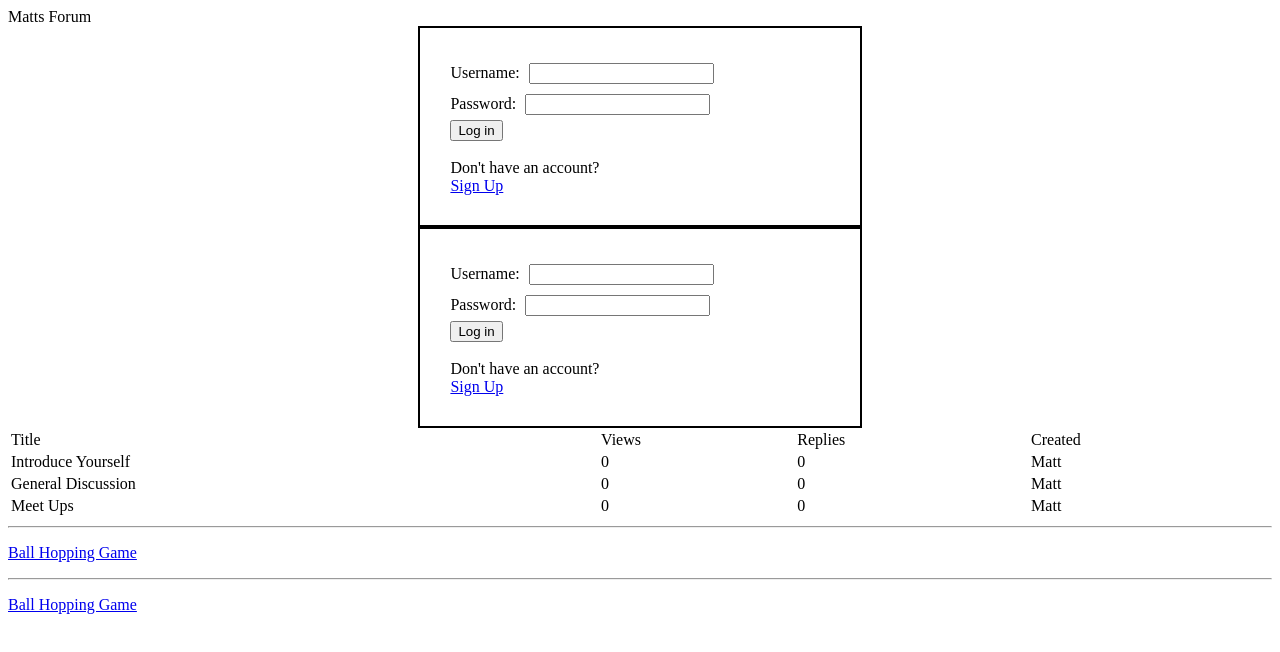
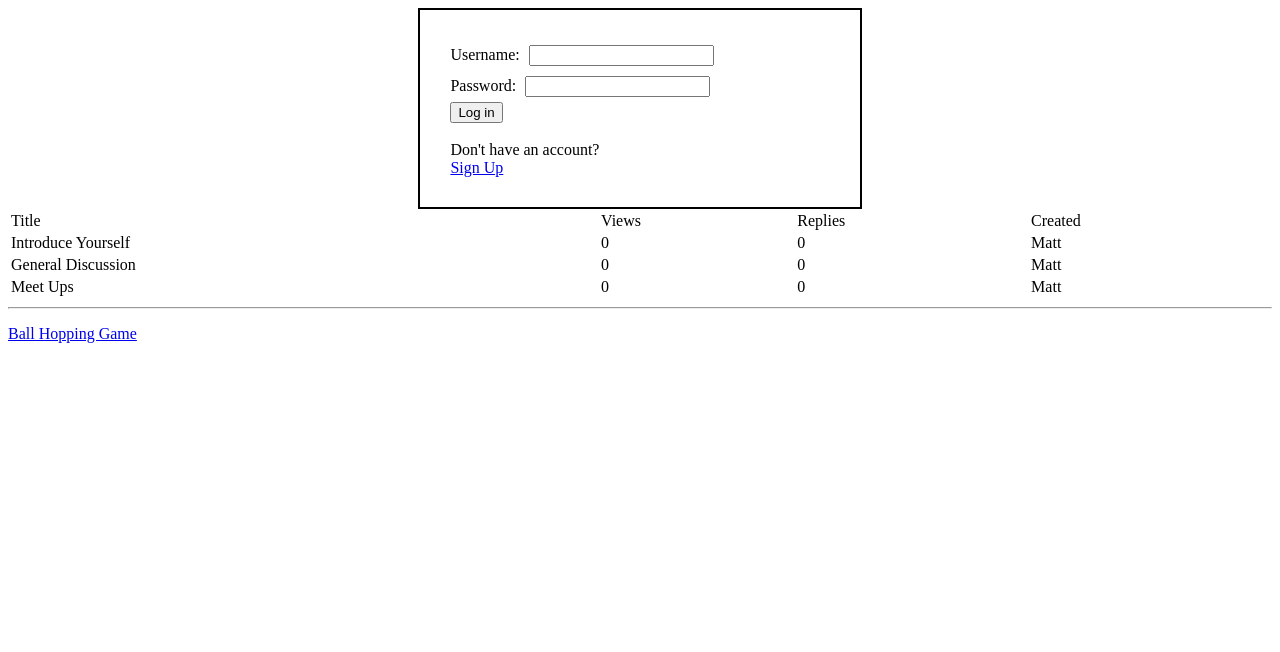
Before and after one commit to MatTaNg/MatTaNg.github.io, a plain HTML site: page index.html in a window 1280 px wide. Drawn offline with Linux system fonts and the light colour scheme.

Commit message:
Update index.html

```diff
--- a/index.html
+++ b/index.html
@@ -1,26 +1,3 @@
-<!DOCTYPE html>
-<html>
-  <head>
-    <title>
-      Forum
-    </title>
-    <link rel="stylesheet" type="text/css" href="core/stylesheet.css">
-  </head>
-<body>
-
-<div id="tite">
-  Matts Forum
-</div>
-
-<form action="" id = "logIn">
-
-Username: <input type="text" name="userName" style = "margin: 5px"><br>
-Password: <input type="password" name="password" style = "margin: 5px"><br>
-<input type="submit" value="Log in"><br><br>
-Don't have an account? <br>
-<a href = "sign_up.html">Sign Up</a>
-</form>
-
 <!DOCTYPE html>
 <html>
   <head>
@@ -76,10 +53,3 @@ Don't have an account? <br>
 
 </body>
 </html>
-
-
-<hr> <p>
-<a href="unity/racing_game.html">Ball Hopping Game</a>
-
-</body>
-</html>
```
